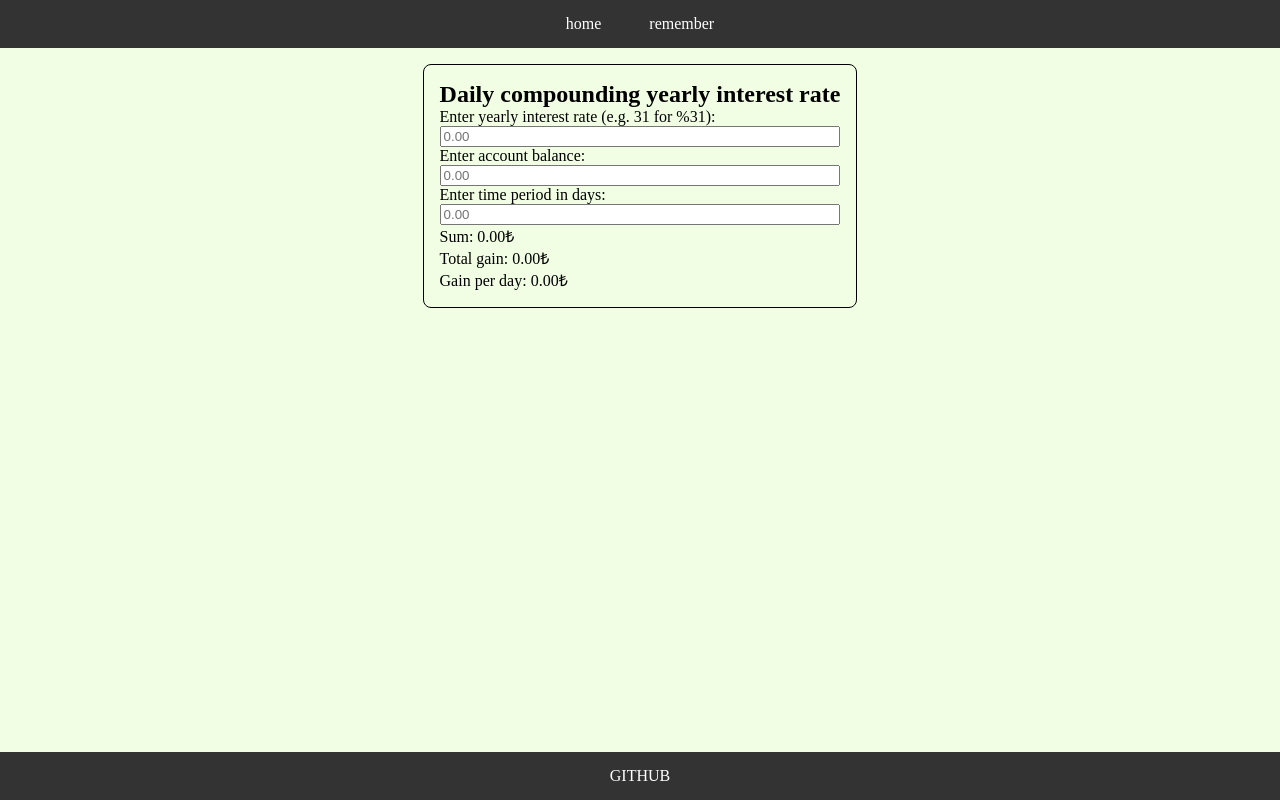
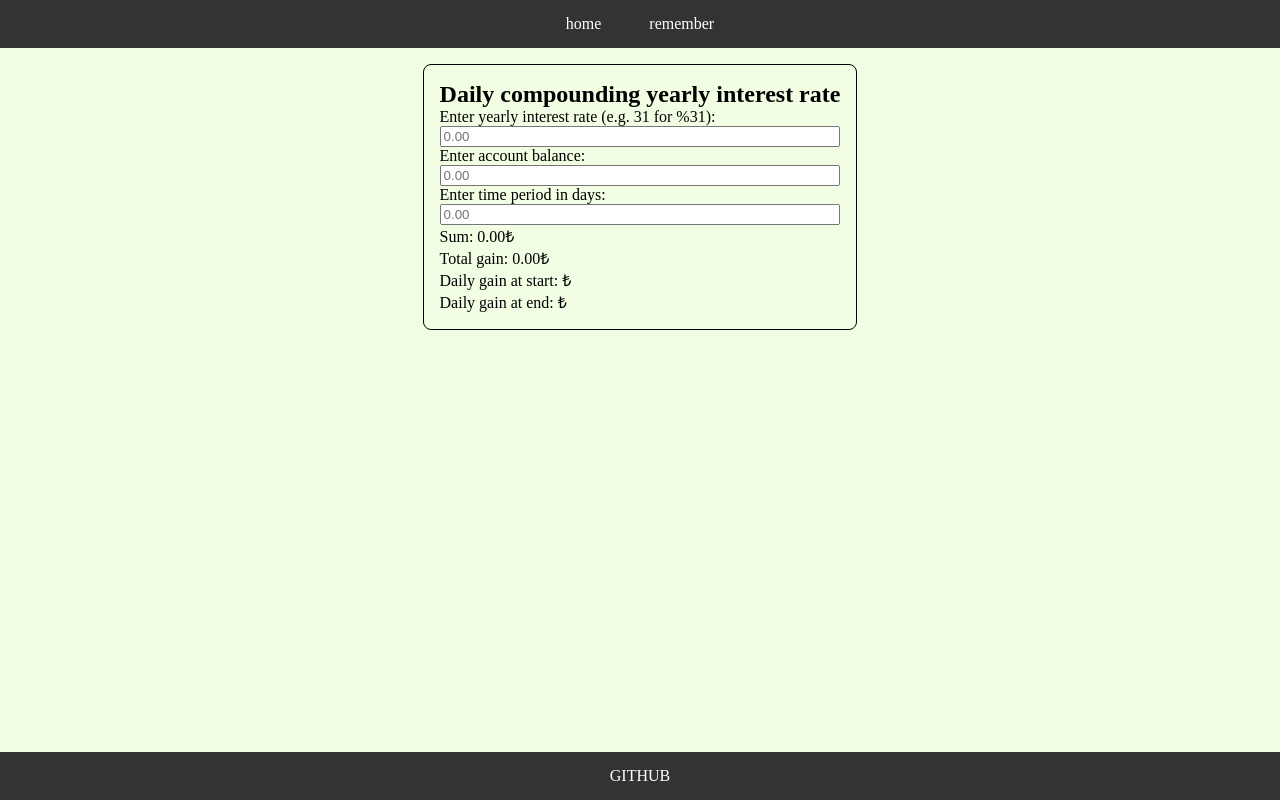
Before and after one commit to onuralp-t/onuralp-t.github.io, a plain HTML site: page index.html in a window 1280 px wide. Drawn offline with Linux system fonts and the light colour scheme.

Commit message:
daily gain start end

```diff
--- a/index.html
+++ b/index.html
@@ -35,7 +35,8 @@
 
                         <div>Sum: <span id="sum"></span>₺</div>
                         <div>Total gain: <span id="gain"></span>₺</div>
-                        <div>Gain per day: <span id="gain_per_day"></span>₺</div>
+                        <div>Daily gain at start: <span id="daily_gain_start"></span>₺</div>
+                        <div>Daily gain at end: <span id="daily_gain_end"></span>₺</div>
 
                         <script>
                             const yearly_percentage_e = document.getElementById("yearly_percentage");
@@ -43,7 +44,8 @@
                             const time_days_e = document.getElementById("time_days");
                             const sum_e = document.getElementById("sum");
                             const gain_e = document.getElementById("gain");
-                            const gain_per_day_e = document.getElementById("gain_per_day");
+                            const daily_gain_start_e = document.getElementById("daily_gain_start");
+                            const daily_gain_end_e = document.getElementById("daily_gain_end");
 
                             window.onload = function() {
                                 if (localStorage.getItem("yearly_percentage")) {
@@ -78,7 +80,7 @@
                                 if (isNaN(yearly_percentage) || isNaN(balance) || isNaN(time_days)) {
                                     sum_e.innerText = "0.00";
                                     gain_e.innerText = "0.00";
-                                    gain_per_day_e.innerText = "0.00";
+                                    gain_per_day_start_e.innerText = "0.00";
                                     return;
                                 }
 
@@ -91,7 +93,8 @@
                                 // Display results
                                 sum_e.innerText = totalSum.toFixed(2);
                                 gain_e.innerText = totalGain.toFixed(2);
-                                gain_per_day_e.innerText = (totalGain / time_days).toFixed(2);
+                                daily_gain_start_e.innerText = ((yearly_percentage / 36500) * balance).toFixed(2);
+                                daily_gain_end_e.innerText = ((yearly_percentage / 36500) * Number(sum_e.innerText)).toFixed(2);
                             }
                         </script>
                     </div>
```
